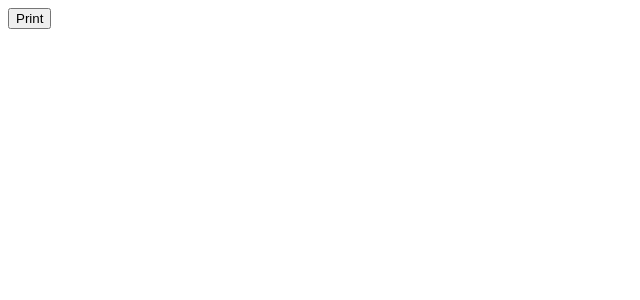
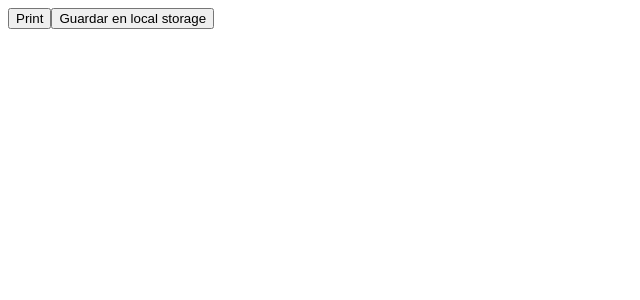
Before and after one commit to bosioagu/bosioagu.github.io, an Angular app: page / in a window 1280 px wide. Shown: the top 300 px of the page, without its empty margins (0-640 px from the left). Built offline with nearby package versions, Linux system fonts and the light colour scheme.

Commit message:
html localstorage

```diff
--- a/src/app/app.component.html
+++ b/src/app/app.component.html
@@ -1 +1,2 @@
-<button type="button" onclick="print()">Print</button>
+<button type="button" (click)="print()">Print</button>
+<button type="button" (click)="saveLocalStorage()">Guardar en local storage</button>
--- a/src/app/app.component.ts
+++ b/src/app/app.component.ts
@@ -7,9 +7,15 @@ import { Component } from '@angular/core';
 })
 export class AppComponent {
   title = 'bosioagu.github.io';
+  html = '<h1>Aloha</h1>'
 
   print(){
     console.log("print");
     window.print()
   }
+
+  saveLocalStorage(){
+    localStorage.setItem("html", this.html)
+    console.log(this.html)
+  }
 }
```
